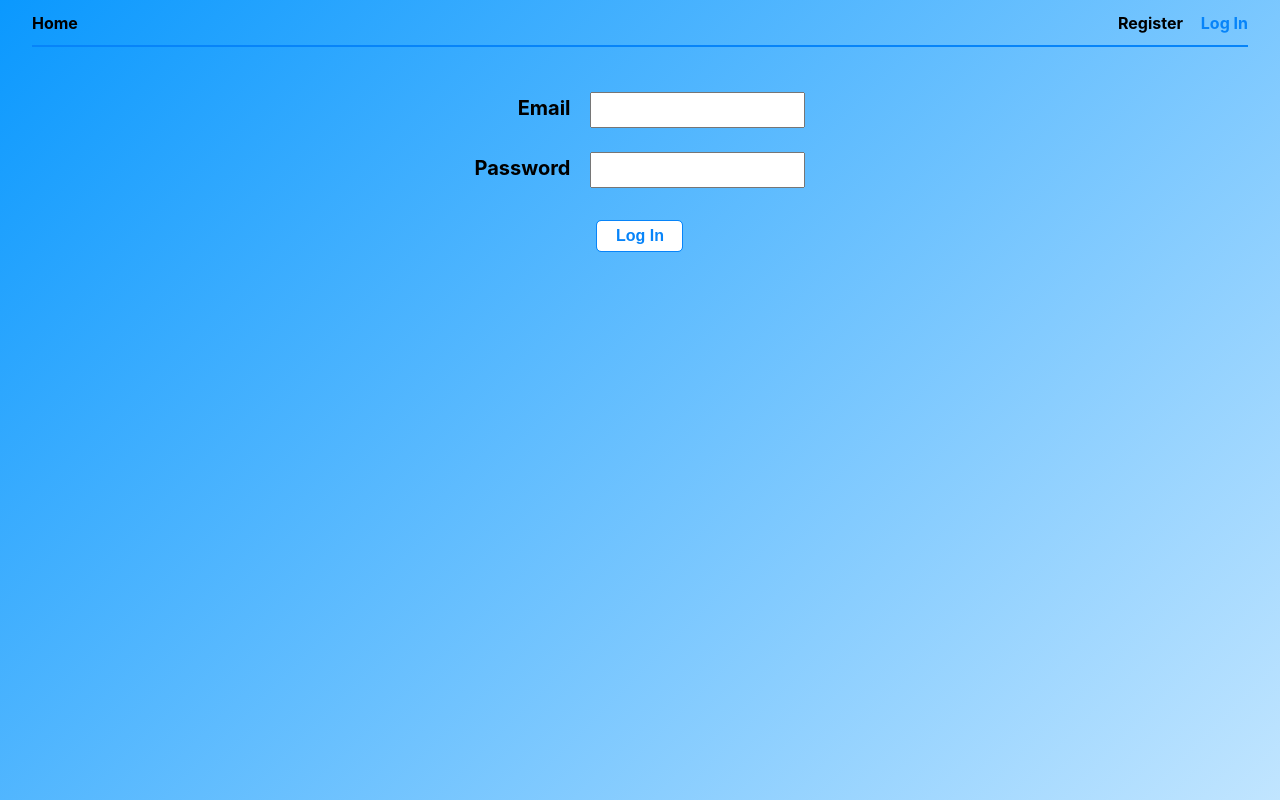
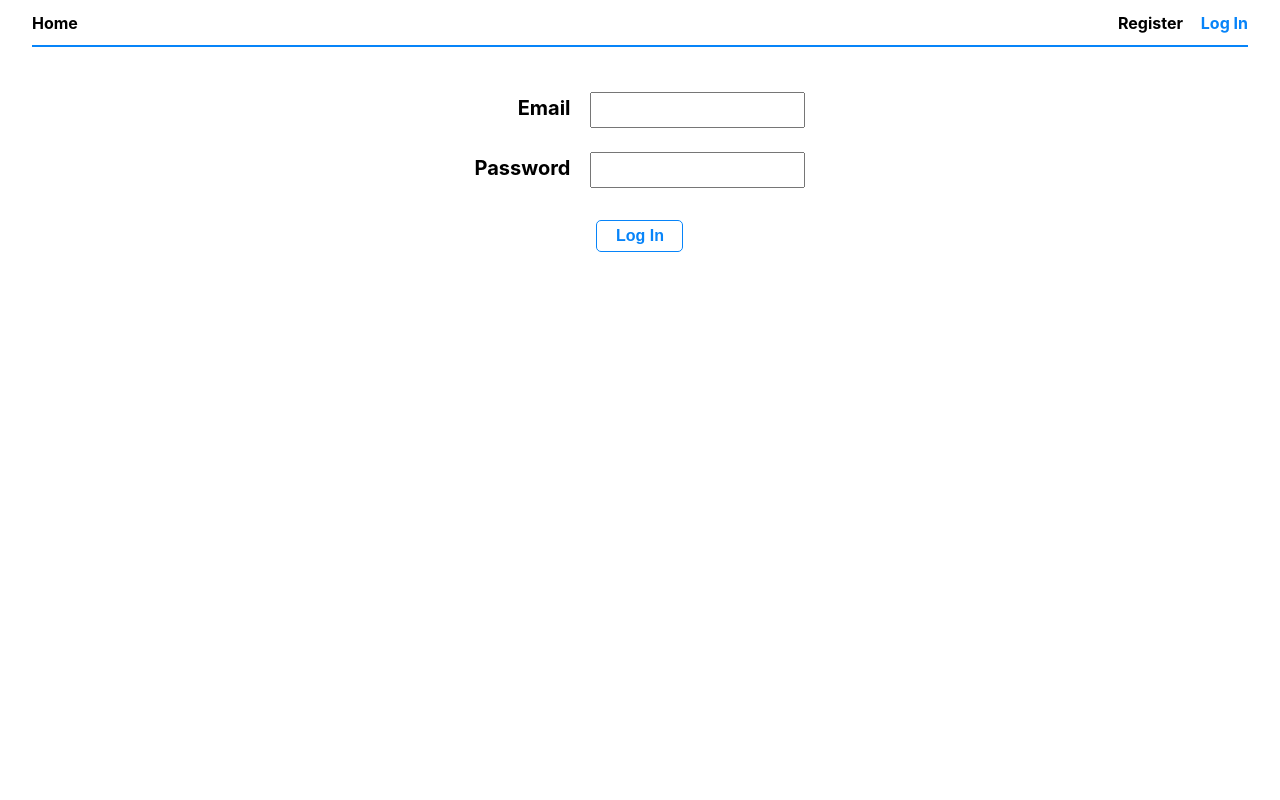
Before and after one commit to OlenaBielova/goit-react-hw-08-phonebook, a React (Create React App) app: page /goit-react-hw-08-phonebook/login in a window 1280 px wide. Built offline with nearby package versions, Linux system fonts and the light colour scheme.

Commit message:
minor fixes

```diff
--- a/src/components/ContactList/ContactList.styled.js
+++ b/src/components/ContactList/ContactList.styled.js
@@ -3,6 +3,7 @@ import { TiDelete } from 'react-icons/ti';
 
 export const Wrapper = styled.div`
   text-align: center;
+  min-width: 350px;
 `;
 
 export const List = styled.ul`
--- a/src/components/Filter/Filter.styled.js
+++ b/src/components/Filter/Filter.styled.js
@@ -9,6 +9,8 @@ export const SearchByName = styled.label`
 export const SearchInput = styled.input`
 min-width: 155px;
 margin-top: 7px;
+margin-right: auto;
+margin-left: auto;
 height: 30px;
 font-size: 16px;
 }
--- a/src/index.css
+++ b/src/index.css
@@ -18,7 +18,7 @@ body {
     rgba(255, 255, 255, 1) 3%,
     rgba(0, 148, 254, 1) 38%,
     rgba(255, 255, 255, 1) 68%,
-    rgba(255, 255, 255, 1) 98%
+
   );
   animation: gradient 20s ease infinite;
   background-size: 400% 400%;
@@ -59,12 +59,6 @@ body {
   opacity: 0.7;
 }
 
-/* .wave:nth-of-type(3) {
-      bottom: -2.5em;
-      animation: wave 30s -2s reverse infinite;
-      opacity: 0.8;
-    } */
-
 @keyframes wave {
   2% {
     transform: translateX(1);
```
